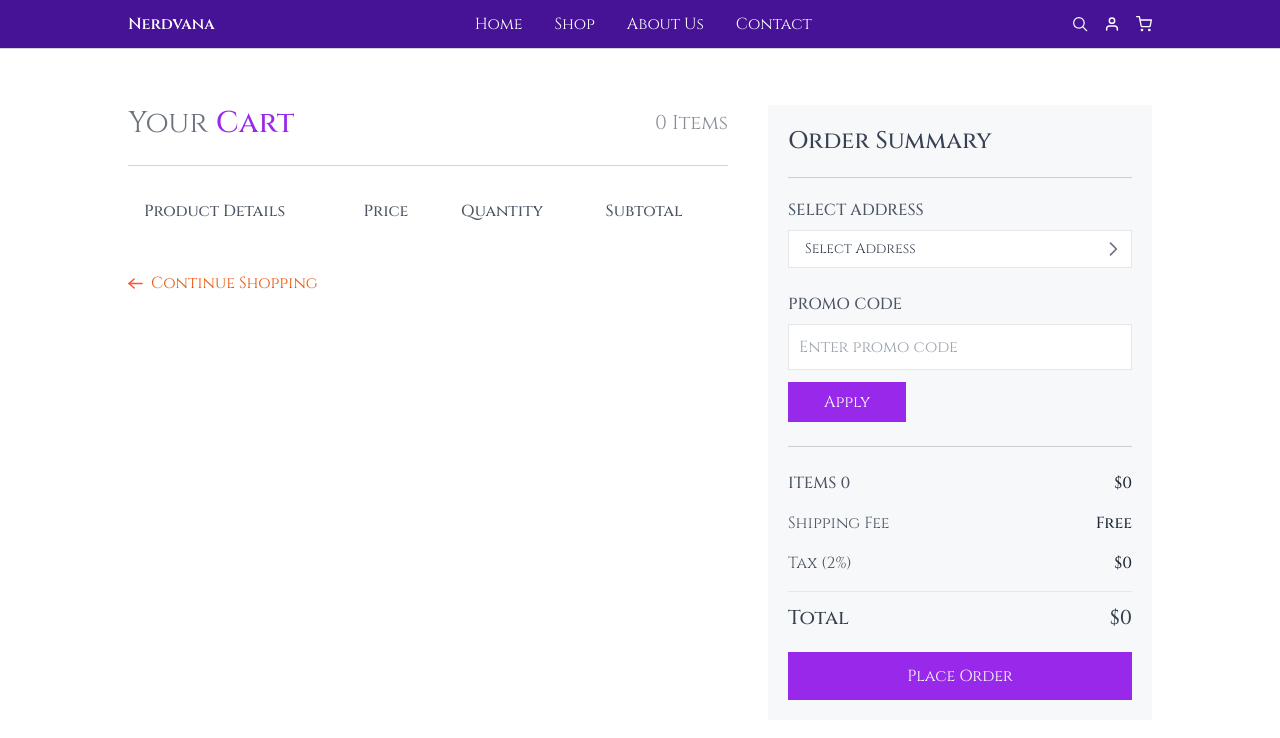
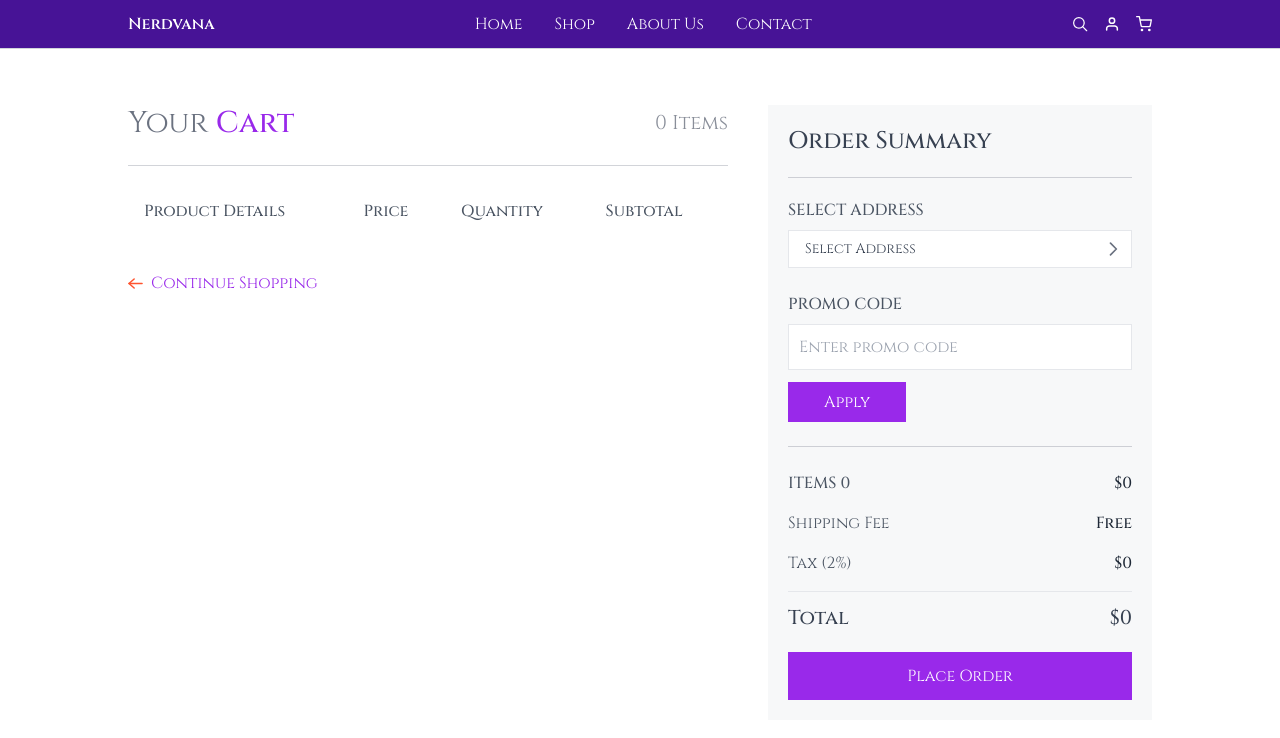
Before and after one commit to DJVelz/Nerdvana, a Next.js app: page /cart in a window 1280 px wide. Shown: the top 738 px of the page. Built offline with nearby package versions, Linux system fonts and the light colour scheme.

Commit message:
Found another orange

```diff
--- a/app/cart/page.jsx
+++ b/app/cart/page.jsx
@@ -102,7 +102,7 @@ const Cart = () => {
               </tbody>
             </table>
           </div>
-          <button onClick={()=> router.push('/all-products')} className="group flex items-center mt-6 gap-2 text-orange-600">
+          <button onClick={()=> router.push('/all-products')} className="group flex items-center mt-6 gap-2 text-light_purple">
             <Image
               className="group-hover:-translate-x-1 transition"
               src={assets.arrow_right_icon_colored}
```
